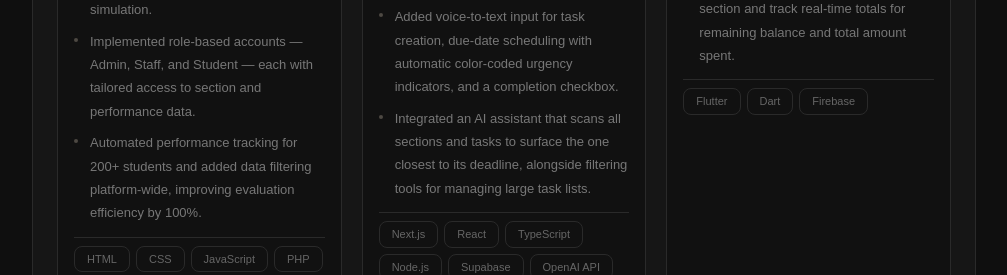
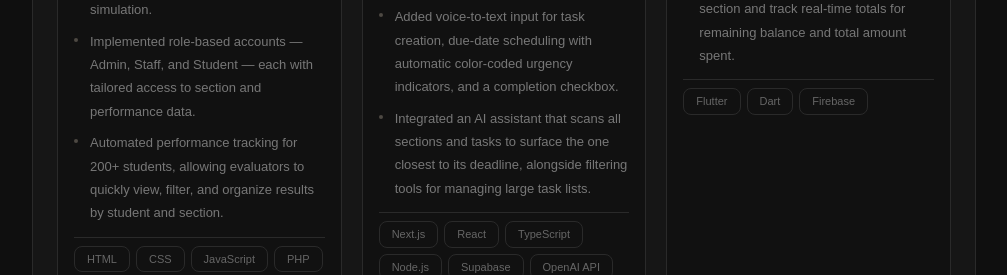
Before and after one commit to MKLNRD-ADR/my-portfolio, a React (Vite) app: page /resume in a window 1280 px wide. Shown: the part 1040-1315 px from the top of the page, without its empty margins (136-1143 px from the left). Built offline with nearby package versions, Linux system fonts and the light colour scheme.

Commit message:
fix resume bullet

```diff
--- a/src/Resume.jsx
+++ b/src/Resume.jsx
@@ -25,7 +25,7 @@ const projects = [
       "Built the web platform and admin panel for a disaster-response capstone combining a 3D mobile game with a companion website.",
       "Mobile component, built by teammates, modeled the BSU campus in Blender for a 3D fire and earthquake escape simulation.",
       "Implemented role-based accounts — Admin, Staff, and Student — each with tailored access to section and performance data.",
-      "Automated performance tracking for 200+ students and added data filtering platform-wide, improving evaluation efficiency by 100%.",
+      "Automated performance tracking for 200+ students, allowing evaluators to quickly view, filter, and organize results by student and section.",
     ],
     tech: ["HTML", "CSS", "JavaScript", "PHP", "MySQL", "Tailwind CSS", "Bootstrap"],
   },
```
Also changed, not shown: 1 other file (tests, documents, lock files or other folders).
